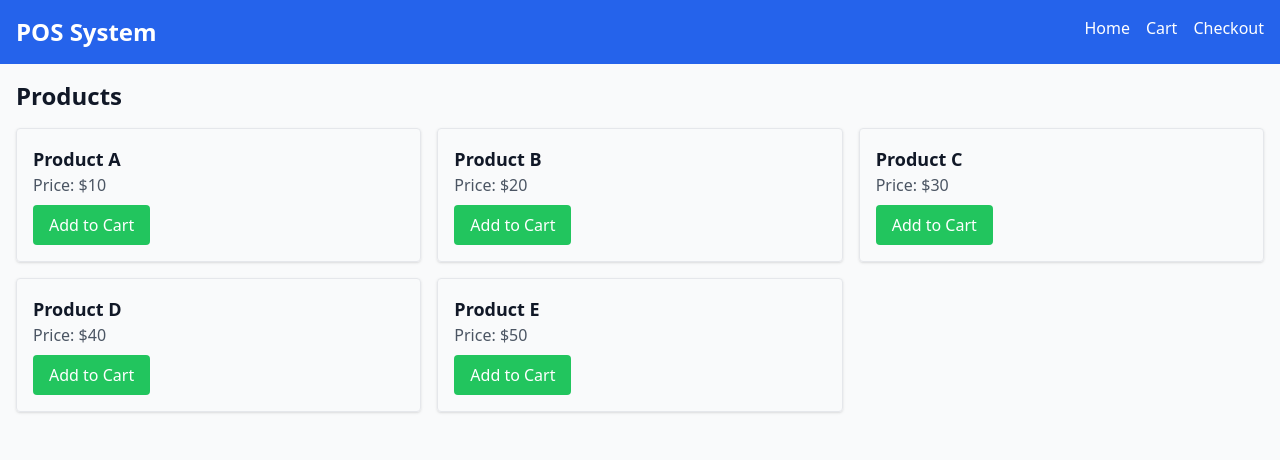
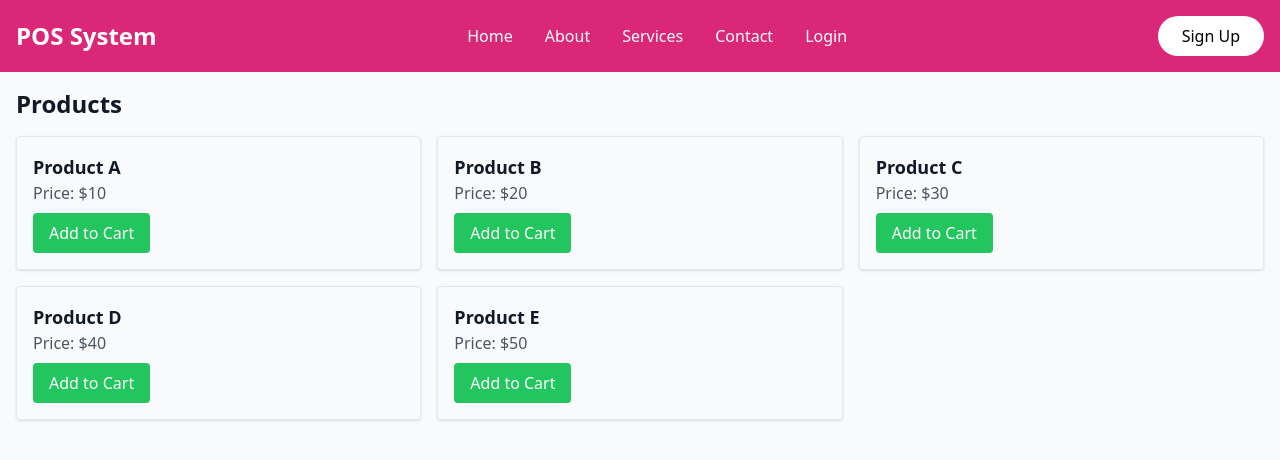
Before and after one commit to iandev14/nextjs-simple-pos-frontend, a Next.js app: page / in a window 1280 px wide. Shown: the top 460 px of the page. Built offline with nearby package versions, Linux system fonts and the light colour scheme.

Commit message:
Update navbar with sidebar and styles

```diff
--- a/src/components/Navbar.jsx
+++ b/src/components/Navbar.jsx
@@ -1,20 +1,135 @@
+"use client"; // Add this at the top to mark this component as client-side
+
+import { useState, useEffect } from "react";
 import Link from "next/link";
 
 const Navbar = () => {
+  // State to toggle the mobile menu
+  const [isMenuOpen, setIsMenuOpen] = useState(false);
+  const [isMobile, setIsMobile] = useState(false);
+
+  const toggleMenu = () => {
+    setIsMenuOpen(!isMenuOpen);
+  };
+
+  const handleResize = () => {
+    if (window.innerWidth >= 1024) {
+      // Close the sidebar on large screen size
+      setIsMenuOpen(false);
+      setIsMobile(false);
+    } else {
+      setIsMobile(true);
+    }
+  };
+
+  // Effect to handle window resizing
+  useEffect(() => {
+    handleResize(); // Check on initial load
+    window.addEventListener("resize", handleResize); // Add resize event listener
+
+    return () => {
+      window.removeEventListener("resize", handleResize); // Cleanup the event listener
+    };
+  }, []);
+
   return (
-    <nav className="bg-blue-600 text-white p-4">
-      <div className="max-w-7xl mx-auto flex justify-between">
+    <nav className="bg-pink-600 text-white p-4">
+      <div className="max-w-7xl mx-auto flex justify-between items-center">
+        {/* POS System on the left */}
         <h1 className="text-2xl font-bold">POS System</h1>
-        <div className="space-x-4">
-          <Link href="/" className="hover:underline">
+
+        {/* Hamburger Menu Button (visible only on small screens) */}
+        <div className={`lg:hidden ${isMenuOpen ? "hidden" : ""}`}>
+          <button
+            onClick={toggleMenu}
+            className="text-white text-2xl focus:outline-none"
+          >
+            &#9776; {/* Hamburger Icon */}
+          </button>
+        </div>
+
+        {/* Links Container (visible on large screens only) */}
+        <div className="hidden lg:flex space-x-8 flex-grow justify-center">
+          <Link href="#" className="hover:underline">
             Home
           </Link>
-          <Link href="/cart" className="hover:underline">
-            Cart
+          <Link href="#" className="hover:underline">
+            About
           </Link>
-          <Link href="/checkout" className="hover:underline">
-            Checkout
+          <Link href="#" className="hover:underline">
+            Services
           </Link>
+          <Link href="#" className="hover:underline">
+            Contact
+          </Link>
+
+          {/* Login Button moved to this section to align with other links */}
+          <Link href="#" className="hover:underline">
+            Login
+          </Link>
+        </div>
+
+        {/* Sign Up Button */}
+        <div className="hidden lg:flex space-x-4">
+          <Link
+            href="#"
+            className="bg-white text-black px-6 py-2 rounded-full transition duration-300 hover:text-blue-500"
+          >
+            Sign Up
+          </Link>
+        </div>
+      </div>
+
+      {/* Mobile Menu Sidebar (visible only on small screens and when isMenuOpen is true) */}
+      <div
+        className={`fixed top-0 right-0 w-80 h-full bg-white p-6 transition-transform transform ${
+          isMenuOpen ? "translate-x-0" : "translate-x-full"
+        } rounded-l-3xl text-black`} // Add border-radius to the left
+      >
+        {/* Close Button (X) */}
+        <button
+          onClick={toggleMenu}
+          className="text-black text-3xl absolute top-5 right-6"
+        >
+          &times; {/* X Icon */}
+        </button>
+
+        {/* POS System Title with a line below */}
+        <h1 className="text-2xl font-bold text-black mb-4 pb-4">
+          POS System
+        </h1>
+
+        <div className="border-t-2 border-gray-300 my-4 w-full" />
+
+        {/* Links Container inside Sidebar */}
+        <div className="flex flex-col space-y-6 items-start">
+          <Link href="#" className="hover:underline text-black">
+            Home
+          </Link>
+          <Link href="#" className="hover:underline text-black">
+            About
+          </Link>
+          <Link href="#" className="hover:underline text-black">
+            Services
+          </Link>
+          <Link href="#" className="hover:underline text-black">
+            Contact
+          </Link>
+          <Link href="#" className="hover:underline text-black">
+            Login
+          </Link>
+
+          <div className="border-t-2 border-gray-300 my-4 w-full" />
+
+          {/* Sign Up Button in the center */}
+          <div className="mt-8 flex justify-center w-full">
+            <Link
+              href="#"
+              className="bg-white text-black border-2 border-black px-6 py-2 rounded-full w-full text-center hover:bg-gray-100 transition duration-300"
+            >
+              Sign Up
+            </Link>
+          </div>
         </div>
       </div>
     </nav>
```
